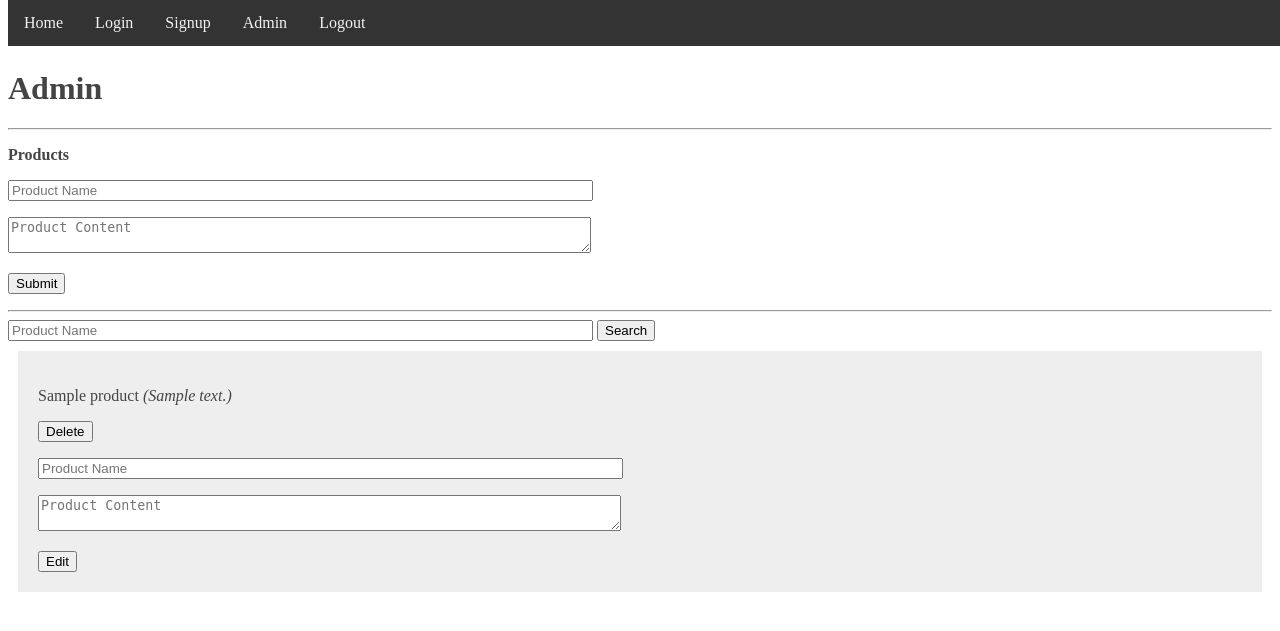
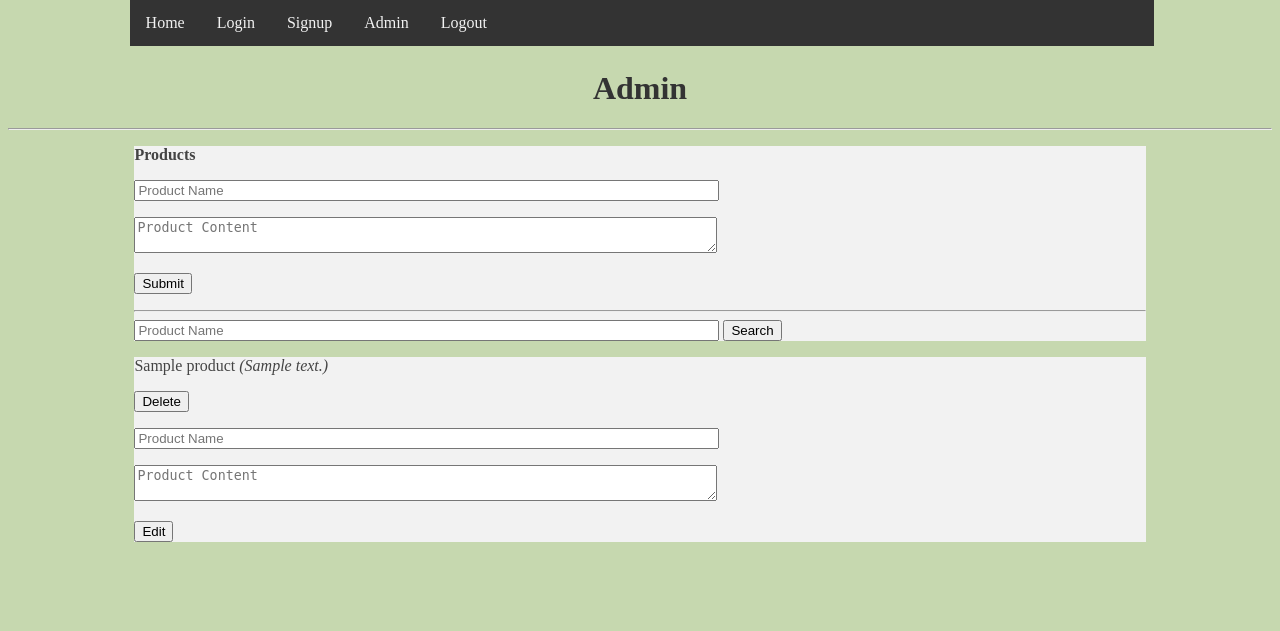
Before and after one commit to redrickh/flask-mongodb-blog-app, a Flask app: template templates/admin.html in a window 1280 px wide. Shown: the top 631 px of the page. Run offline with Flask 3, Linux system fonts and the light colour scheme; the template is opened without the code that fills it: most values are stand-ins (such as "Sample title", 1, 10 or a date in 2020); parts of the project's set-up code (start-up, migrations or seed data) failed here and were passed over.

Commit message:
added some styling

```diff
--- a/app.py
+++ b/app.py
@@ -5,11 +5,10 @@ from bson.objectid import ObjectId
 import bcrypt
 import credentials
 
-
 # Create a new client and connect to the server
 client = MongoClient(credentials.uri, server_api=ServerApi('1'))
-#add your mongodb uri to your credentials.py file!
-#uri = "yourmongodburi"
+# add your mongodb uri to your credentials.py file!
+# uri = "your_mongo_db_uri"
 
 db = client.Cluster0
 product = db.product
--- a/static/main.css
+++ b/static/main.css
@@ -1,29 +1,51 @@
-
 
 body {
 
   color: #444;
+  background-color: #C6D8AF;
+
 }
  .product {
-            padding: 20px;
-            margin: 10px;
-            background-color: #eee;
+
+            margin: auto;
+            background-color: #f2f2f2;
+            width: 80%;
+
         }
+ .content {
+
+            margin: auto;
+            background-color: #f2f2f2;
+            width: 80%;
+        }
+
  .title {
     text-align: center;
-  border: 3px solid green;
+    border: 3px solid green;
+     width: 80%;
+      margin-left: 9.8%;
 
 }
+ a {
+  color: black;
+
+}
+ a:visited {
+  background-color: cyan;
+}
+
 /*
  * Formatting the header area
 
 /* The navigation bar */
 .navbar {
+  margin-left: 9.5%;
+
   overflow: hidden;
   background-color: #333;
-  position: fixed; /* Set the navbar to fixed position */
-  top: 0; /* Position the navbar at the top of the page */
-  width: 100%; /* Full width */
+  position: fixed;
+  top: 0;
+  width: 80%;
 }
 
 /* Links inside the navbar */
@@ -46,3 +68,8 @@ body {
 .main {
   margin-top: 70px; /* Add a top margin to avoid content overlay */
 }
+
+h1 {
+  color: #333333;
+  text-align: center;
+}
--- a/templates/admin.html
+++ b/templates/admin.html
@@ -31,7 +31,7 @@
           <input type="text" name="search_query"
                   placeholder="Product Name" size="70px" required>
     <input type="submit" value="Search">
-
+ </div>
            {% for result in search_results %}
             <tr>
                 <td>{{ result.name }}</td>
--- a/templates/index.html
+++ b/templates/index.html
@@ -3,8 +3,6 @@
   {% extends "header.html" %}
 {% block content %}
    <body>
-    <h1>New Posts:</h1>
-
           {% for product in product %}
   <div class="product">
 
--- a/templates/login.html
+++ b/templates/login.html
@@ -4,6 +4,7 @@
 {% block content %}
 <body>
 <h1>Login</h1>
+<div class="content">
  <form method="POST" action="/login">
           <input type="text" name="username"
                   placeholder="username" size="40px" required>
@@ -12,6 +13,7 @@
                   placeholder="password" size="40px" required>
     <input type="submit" value="Login">
  </form>
+</div>
 </body>
 </html>
  {% endblock %}
--- a/templates/signup.html
+++ b/templates/signup.html
@@ -6,6 +6,7 @@
 
 <body>
 <h1>Signup</h1>
+<div class="content">
  <form method="POST" action="/signup">
           <input type="text" name="username"
                   placeholder="username" size="40px" required>
@@ -14,7 +15,7 @@
                   placeholder="password" size="40px" required>
     <input type="submit" value="Signup">
  </form>
-
+</div>
 </body>
 
 </html>
```
Also changed, not shown: templates/posts.html (+1 -6 lines).
